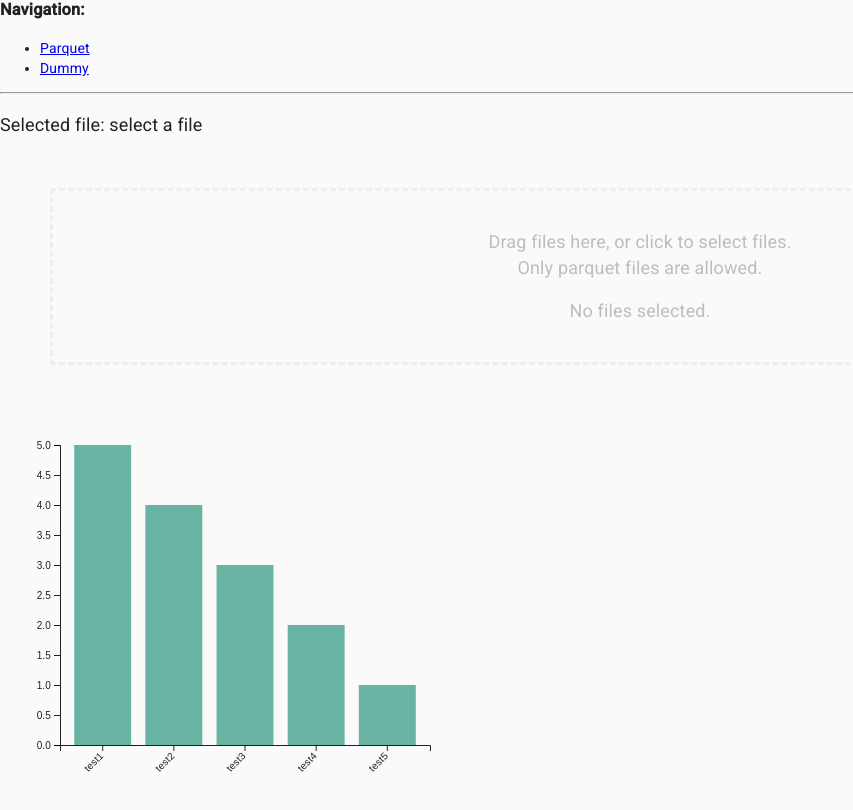
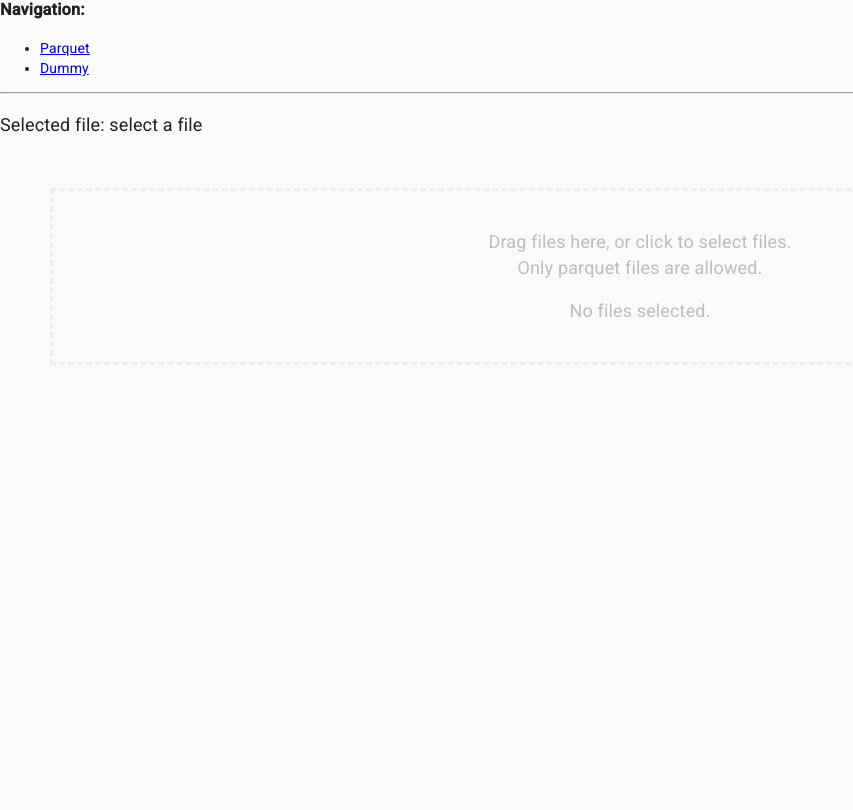
Before and after one commit to umbraperf/umbraperf, a React app: page /parquet in a window 1280 px wide. Shown: the part 210-1020 px from the top of the page, without its empty margins (0-853 px from the left). After the commit the page ends 800 px from the top, so only its background shows below. Built offline with nearby package versions, Linux system fonts and the light colour scheme; the HTML template or start-up script is replaced by a standard one.

Commit message:
fix rerender parquet component on rust result update

```diff
--- a/src/components/parquet.tsx
+++ b/src/components/parquet.tsx
@@ -122,13 +122,19 @@ class Parquet extends React.Component<Props> {
 
     }
 
-    componentDidMount() {
-        //TODO: controller needs to set loading on false and to set result object, if needs to check if result ready and loading false
-        this.props.setResultLoading(false);
-        if (!this.props.resultLoading) {//&& this.props.result) {
-            this.createVisualization();
+    componentDidUpdate(prevProps: Props): void {;
+        if (prevProps.result != this.props.result && undefined != this.props.result && !this.props.resultLoading) {
+                this.createVisualization();
         }
     }
+
+    /*     componentDidMount(): void {
+            console.log(this.props.resultLoading);
+            console.log(this.props.result);
+            if (!this.props.resultLoading && this.props.result) {
+                this.createVisualization();
+            }
+        } */
 
 
     public render() {
@@ -163,12 +169,11 @@ class Parquet extends React.Component<Props> {
             </div>
 
             <div className={"resultArea"} >
-                <p>
-                    {this.props.resultLoading ?
-                        <CircularProgress />
-                        :
-                        <div id="bar-chart-ref" ref={this.barChartRef}></div>}
-                </p>
+                {this.props.resultLoading ?
+                    <CircularProgress />
+                    :
+                    <div id="bar-chart-ref" ref={this.barChartRef}></div>
+                }
             </div>
         </div>;
     }
--- a/src/model/web_file.ts
+++ b/src/model/web_file.ts
@@ -64,6 +64,6 @@ export class WebFile {
             type: StateMutationType.SET_RESULT,
             data: result,
         });
-        console.log(store.getState().result);
+        console.log(store.getState());
     }
 }
```
Also changed, not shown: 1 other file (tests, documents, lock files or other folders).
